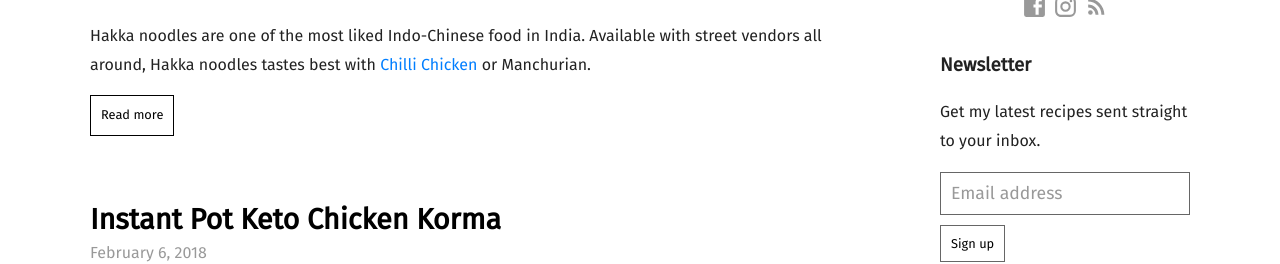
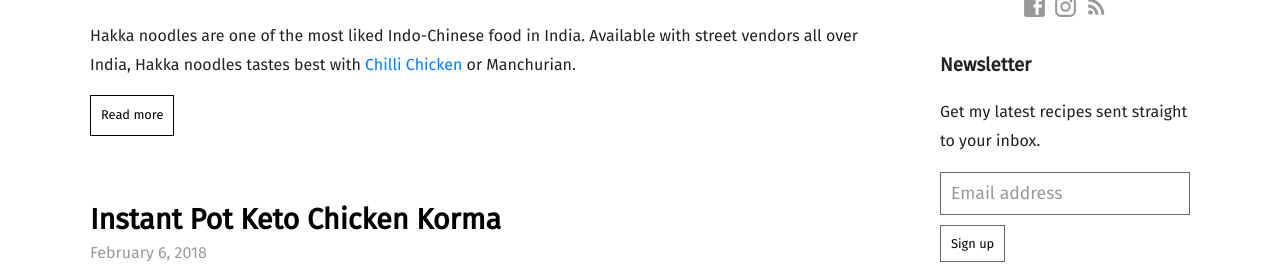
Before and after one commit to anshumanbh/spicesandmix, a Jekyll site: the page built from index.html, in a window 1280 px wide and 900 px high, scrolled down 536 px, cut to the strip 234-498 px from the top of the window. Built offline with Jekyll 4.4.1, drawn with Linux system fonts in a browser that asks for light colours; some web fonts are replaced; the list of posts is cut into pages by our own code.

Commit message:
Update 2018-02-08-hakka-noodles.md

```diff
--- a/_posts/2018-02-08-hakka-noodles.md
+++ b/_posts/2018-02-08-hakka-noodles.md
@@ -30,6 +30,6 @@ recipe:
     5. Add noodles and toss it well with the sauces. Stir-fry for 2 minutes.
     6. Serve hot.
 ---
- Hakka noodles are one of the most liked Indo-Chinese food in India. Available with street vendors all around, Hakka noodles tastes best with [Chilli Chicken](https://www.spicesandmix.com/non-vegetarian/indo-chinese/2018/01/31/chilli-chicken/) or Manchurian.
+ Hakka noodles are one of the most liked Indo-Chinese food in India. Available with street vendors all over India, Hakka noodles tastes best with [Chilli Chicken](https://www.spicesandmix.com/non-vegetarian/indo-chinese/2018/01/31/chilli-chicken/) or Manchurian.
 
 Very easy to cook, this one-pot dish is always a favourite at a dinner party or with kids. Also, a good way to use the vegetable at the end of the week before they go bad. Take it up a notch and add some eggs or sautéed chicken, beef, pork or shrimp to make it more flavourful.
```
